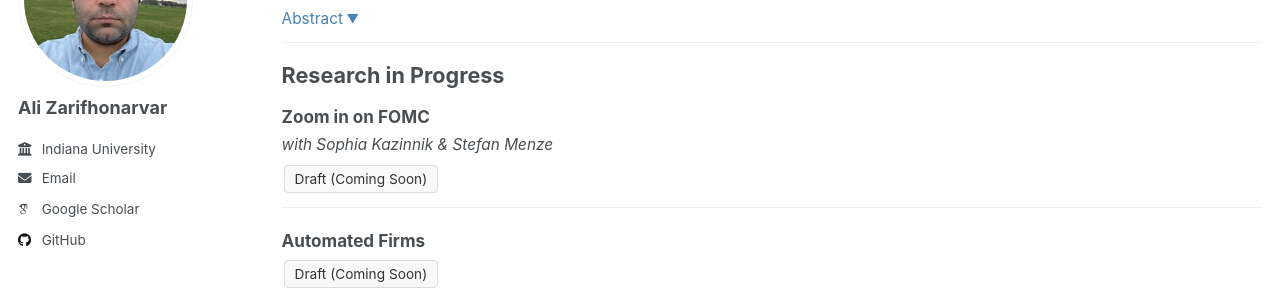
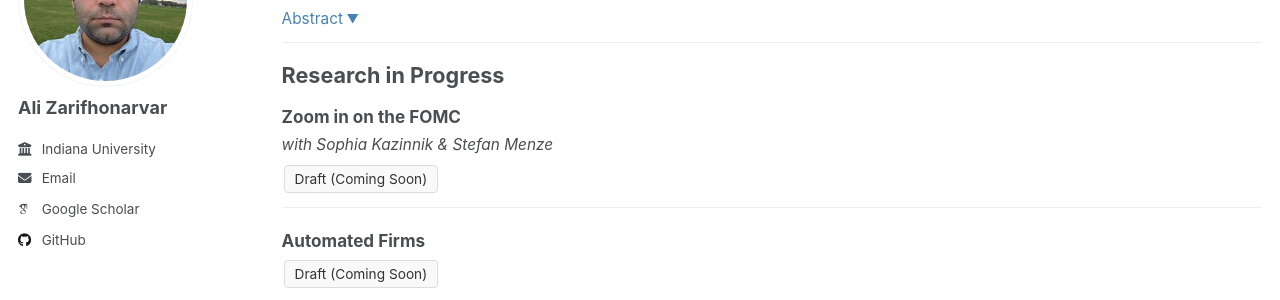
Before and after one commit to alizarif/alizarif.github.io, a Jekyll site: the page built from _pages/research.html, in a window 1280 px wide and 900 px high, scrolled down 598 px. Shown: the part 187-487 px from the top of the window. Built offline with Jekyll 4.4.1, drawn with Linux system fonts in a browser that asks for light colours; some web fonts are replaced.

Commit message:
Update publication title for clarity

```diff
--- a/_pages/research.html
+++ b/_pages/research.html
@@ -176,7 +176,7 @@ author_profile: true
 </div>
 <h2>Research in Progress</h2>
 <div class="publication-container">
-  <div class="publication-title">Zoom in on FOMC</div>
+  <div class="publication-title">Zoom in on the FOMC</div>
   <div class="author-list">with Sophia Kazinnik & Stefan Menze</div>
 
   <div class="resources">
```
